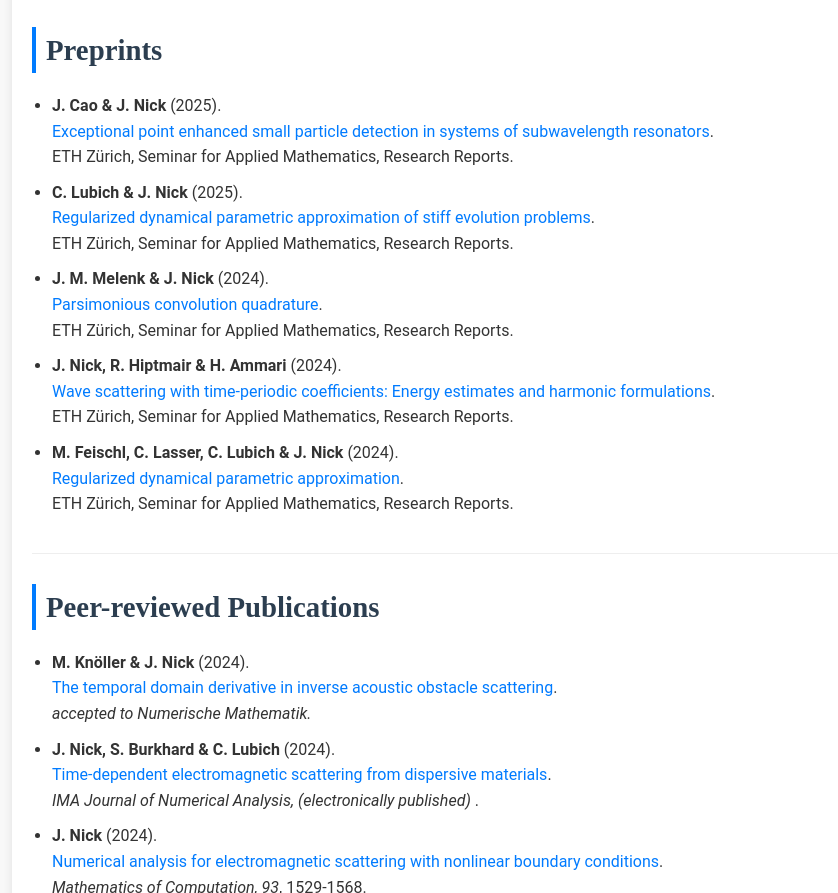
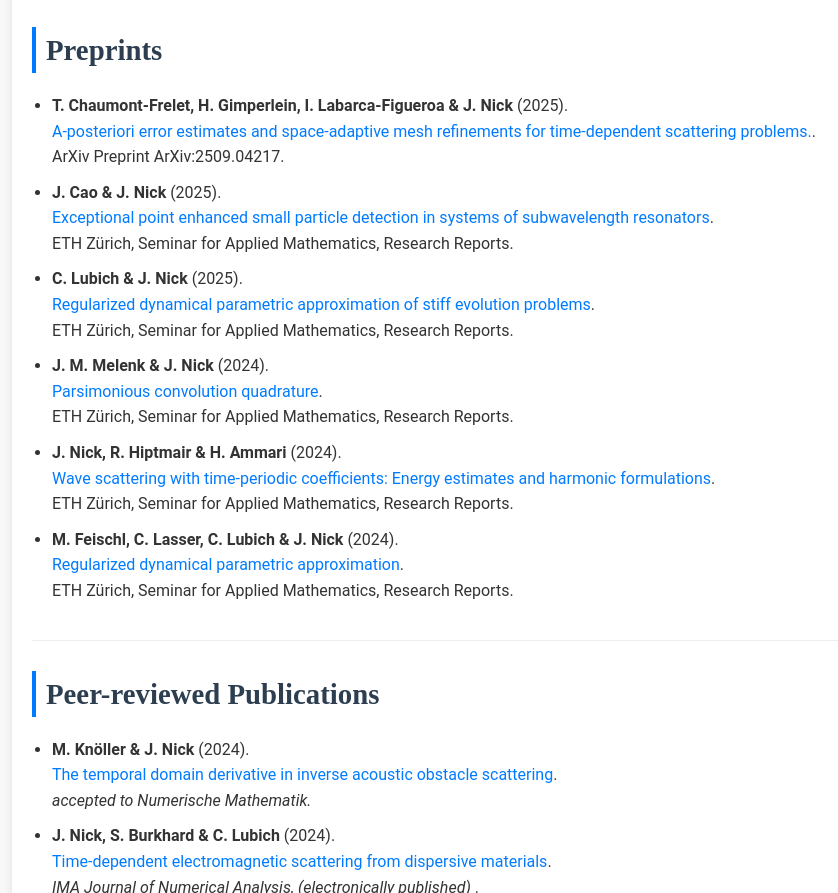
Before and after one commit to joergnick/joergnick.github.io, a plain HTML site: page index.html in a window 1280 px wide. Shown: the part 897-1790 px from the top of the page, without its empty margins (128-966 px from the left). Drawn offline with Linux system fonts and the light colour scheme; a web font is replaced by a local one.

Commit message:
New preprint.

```diff
--- a/index.html
+++ b/index.html
@@ -224,6 +224,11 @@
             <h2>Preprints</h2>
             <ul class="bullet-list">
                 <li>
+                    <strong>T. Chaumont-Frelet, H. Gimperlein, I. Labarca-Figueroa & J. Nick</strong> (2025). <br>
+                    <a href="https://arxiv.org/abs/2509.04217">A-posteriori error estimates and space-adaptive mesh refinements for time-dependent scattering problems.</a>.<br>
+                    ArXiv Preprint ArXiv:2509.04217.
+                </li>
+                <li>
                     <strong>J. Cao & J. Nick</strong> (2025). <br>
                     <a href="https://math.ethz.ch/sam/research/reports.html?id=1133">Exceptional point enhanced small particle detection in systems of subwavelength resonators</a>.<br>
                     ETH Zürich, Seminar for Applied Mathematics, Research Reports.
```
